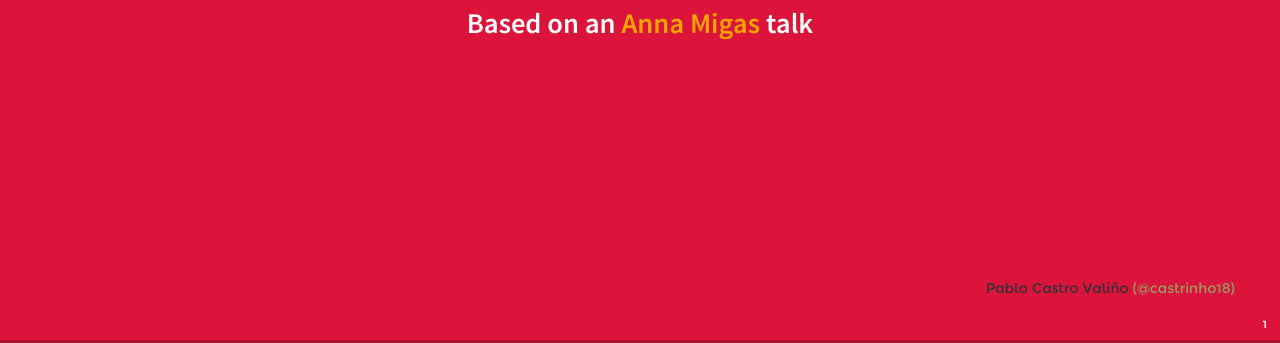
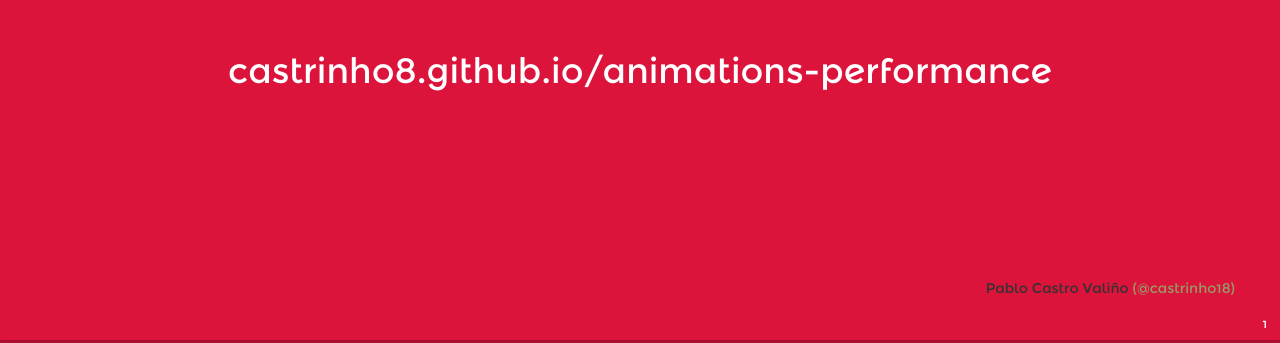
Before and after one commit to castrinho8/animations-performance, a plain HTML site: page index.html in a window 1280 px wide. Shown: the part 457-800 px from the top of the page. Drawn offline with Linux system fonts and the light colour scheme.

Commit message:
Update index.html

```diff
--- a/index.html
+++ b/index.html
@@ -40,6 +40,7 @@
 							Anna Migas
 						</a> talk
 					</b></small>
+					<p>castrinho8.github.io/animations-performance</p>
 				</section>
 
 				<section data-background="white" class="primary-red">
```
